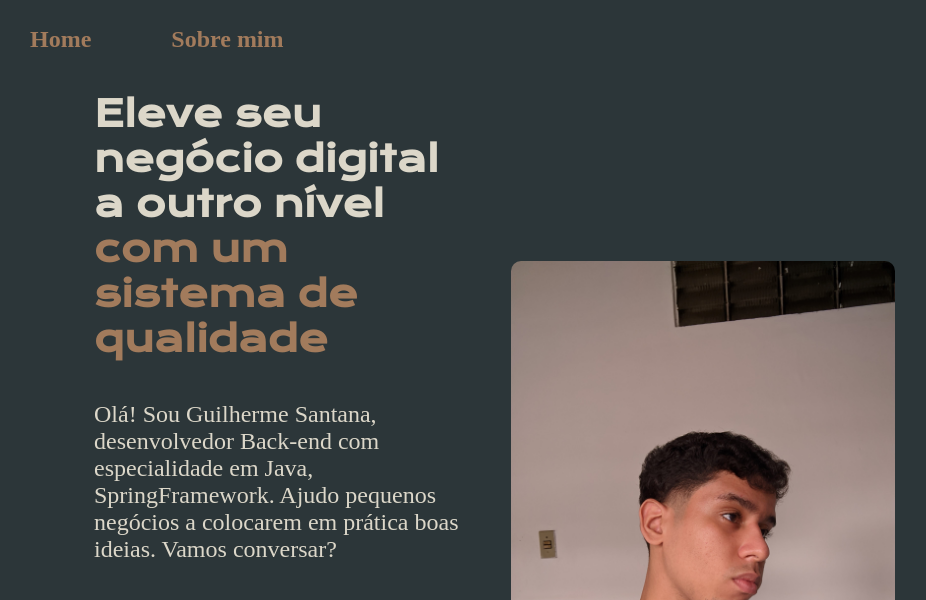
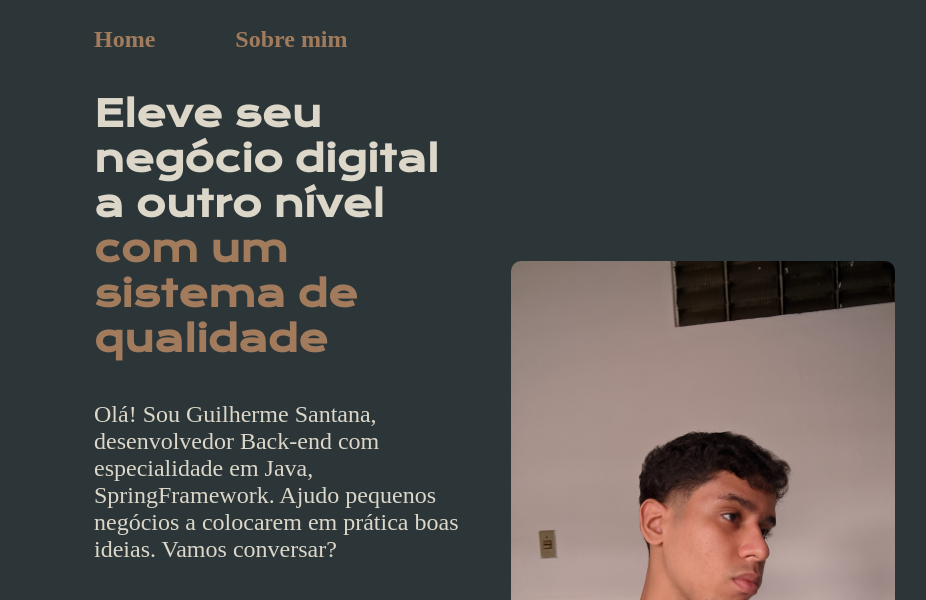
Before and after one commit to guixsz/portifolio-alura, a plain HTML site: page index.html in a window 1280 px wide. Shown: the top 600 px of the page, without its empty margins (162-1088 px from the left). Drawn offline with nearby package versions, Linux system fonts and the light colour scheme.

Commit message:
refactor: padding header

```diff
--- a/styles/style.css
+++ b/styles/style.css
@@ -22,7 +22,7 @@
     color: var(--cor-secundaria);
 }
 .cabecalho {
-    padding: 2% 0 0 15%;
+    padding: 2% 0 0 20%;
 }
 
 .cabecalho__menu {
```
